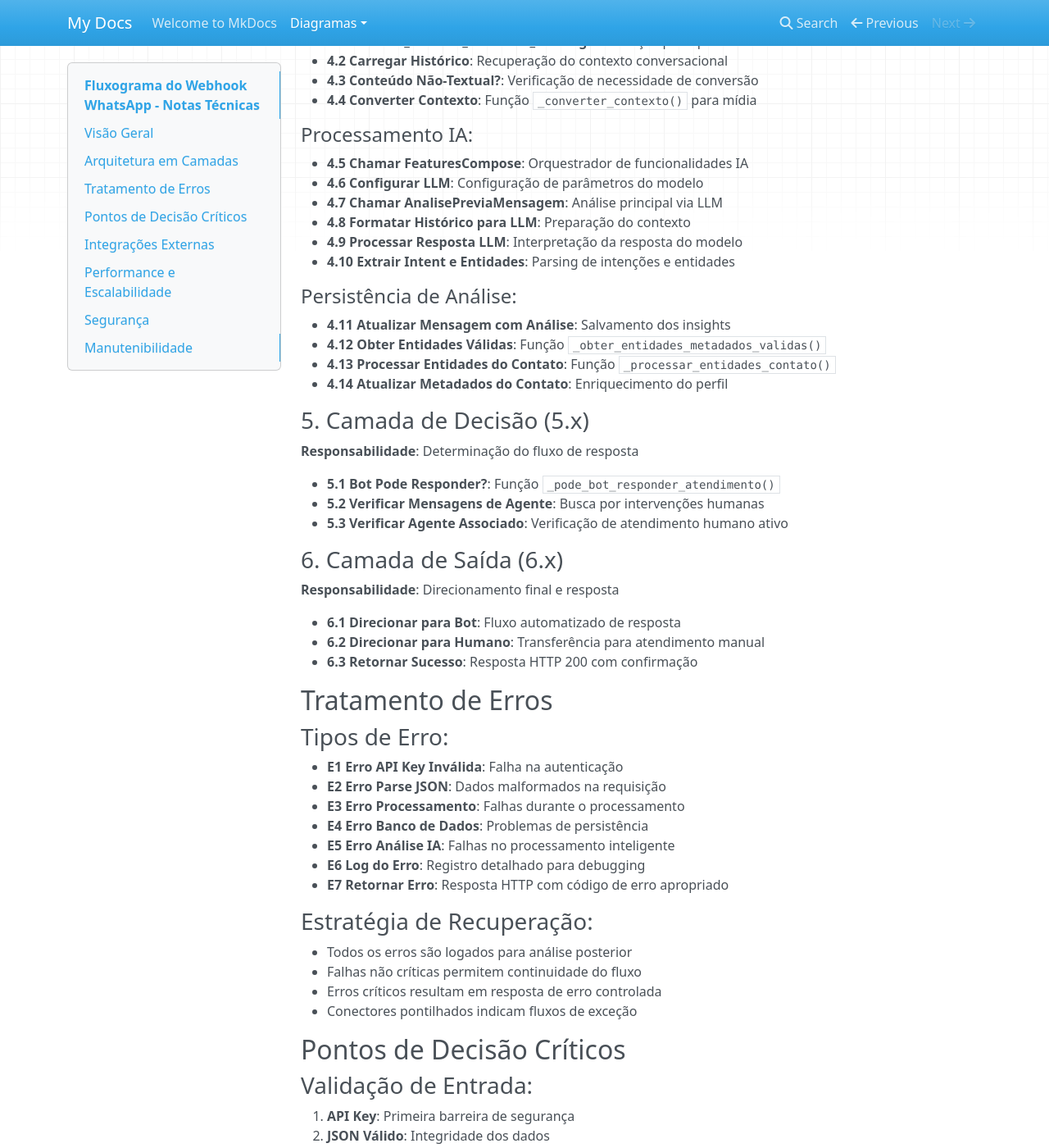
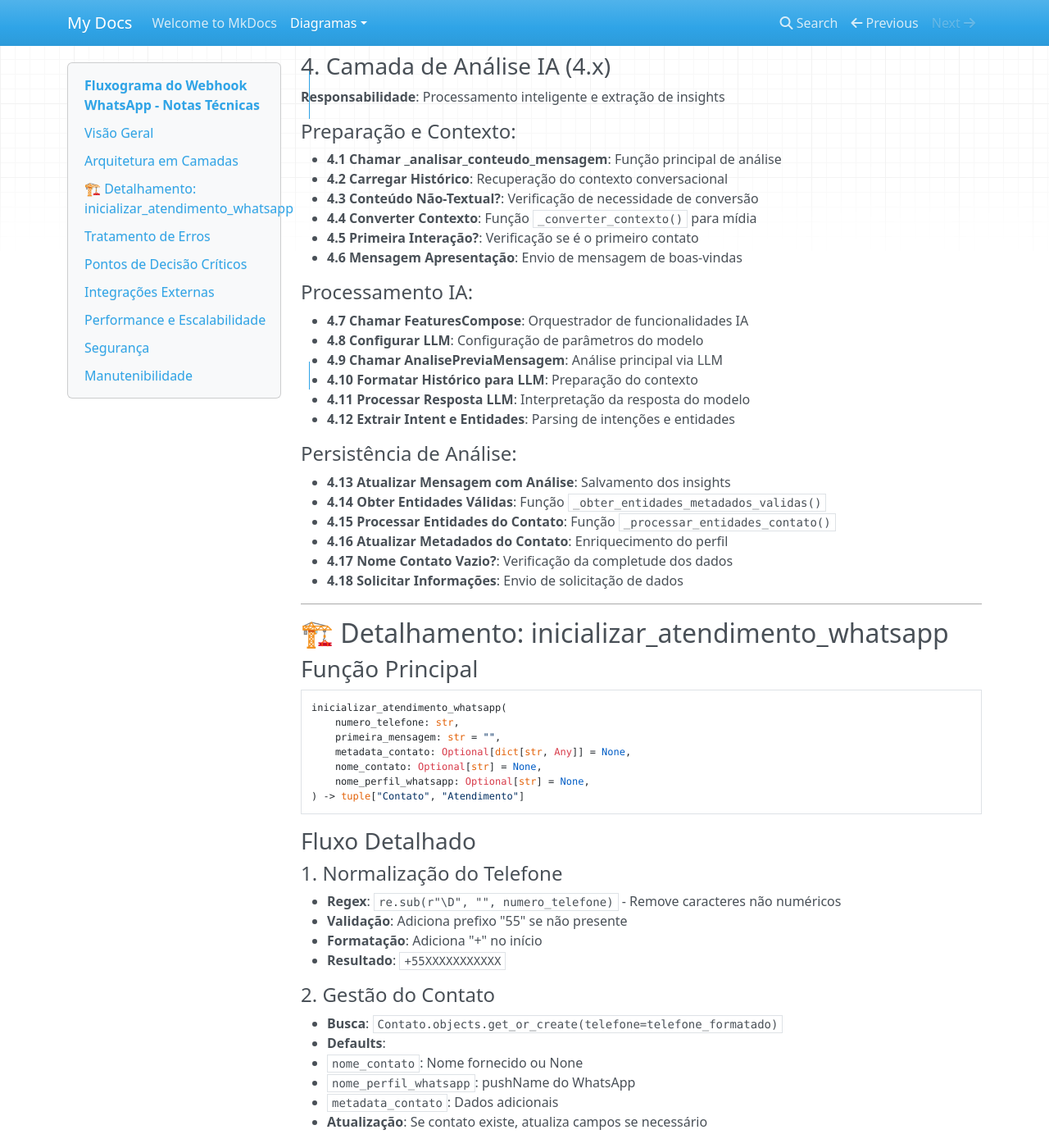
Before and after one commit to pwlimaverde/smart-core-assistant-painel, an MkDocs documentation site: the page built from docs/diagramas/oraculo/webhook_whatsapp/fluxograma_webhook_whatsapp_notas.md, in a window 1280 px wide and 1400 px high, scrolled down 1284 px. Shown: the whole window at 82% size. Built offline with MkDocs 1.6.1, drawn with Linux system fonts in a browser that asks for light colours; nearby versions of some CDN libraries; some of the changed text lies outside the part shown.

Commit message:
ajuste diagrama webhook_whatsapp

````diff
--- a/docs/diagramas/oraculo/webhook_whatsapp/fluxograma_webhook_whatsapp_notas.md
+++ b/docs/diagramas/oraculo/webhook_whatsapp/fluxograma_webhook_whatsapp_notas.md
@@ -20,6 +20,12 @@
 - **2.1 Chamar nova_mensagem**: Invocação da função principal de processamento
 - **2.2 Extrair Dados da Mensagem**: Extração de metadados (ID, remetente, timestamp)
 - **2.3 Tipo de Mensagem?**: Classificação baseada no tipo de conteúdo recebido
+- **2.4 Inicializar Atendimento WhatsApp**: Preparação do contexto de atendimento
+- **2.5 Normalizar Telefone**: Formatação do número de telefone
+- **2.6 Buscar/Criar Contato**: Gestão de dados do contato
+- **2.7 Atendimento Ativo?**: Verificação de atendimento existente
+- **2.8 Usar Atendimento Existente**: Reutilização de contexto
+- **2.9 Criar Novo Atendimento**: Criação de novo atendimento
 
 ### 3. Camada de Processamento (3.x)
 **Responsabilidade**: Processamento específico por tipo e persistência
@@ -35,8 +41,8 @@
 #### Persistência e Relacionamentos:
 - **3.7 Chamar processar_mensagem_whatsapp**: Função de persistência principal
 - **3.8 Tipo de Remetente?**: Classificação (contato, bot, agente humano)
-- **3.9 Criar/Atualizar Contato**: Gestão de dados do contato
-- **3.10 Criar Mensagem**: Persistência da mensagem no banco
+- **3.9 Criar Mensagem**: Persistência da mensagem no banco
+- **3.10 Mensagem Duplicada?**: Verificação de duplicação
 - **3.11 Atualizar Última Interação**: Timestamp da última atividade
 - **3.12 Primeira Mensagem?**: Verificação para inicialização de atendimento
 - **3.13 Atualizar Status Atendimento**: Mudança de status quando necessário
@@ -49,34 +55,98 @@
 - **4.2 Carregar Histórico**: Recuperação do contexto conversacional
 - **4.3 Conteúdo Não-Textual?**: Verificação de necessidade de conversão
 - **4.4 Converter Contexto**: Função `_converter_contexto()` para mídia
+- **4.5 Primeira Interação?**: Verificação se é o primeiro contato
+- **4.6 Mensagem Apresentação**: Envio de mensagem de boas-vindas
 
 #### Processamento IA:
-- **4.5 Chamar FeaturesCompose**: Orquestrador de funcionalidades IA
-- **4.6 Configurar LLM**: Configuração de parâmetros do modelo
-- **4.7 Chamar AnalisePreviaMensagem**: Análise principal via LLM
-- **4.8 Formatar Histórico para LLM**: Preparação do contexto
-- **4.9 Processar Resposta LLM**: Interpretação da resposta do modelo
-- **4.10 Extrair Intent e Entidades**: Parsing de intenções e entidades
+- **4.7 Chamar FeaturesCompose**: Orquestrador de funcionalidades IA
+- **4.8 Configurar LLM**: Configuração de parâmetros do modelo
+- **4.9 Chamar AnalisePreviaMensagem**: Análise principal via LLM
+- **4.10 Formatar Histórico para LLM**: Preparação do contexto
+- **4.11 Processar Resposta LLM**: Interpretação da resposta do modelo
+- **4.12 Extrair Intent e Entidades**: Parsing de intenções e entidades
 
 #### Persistência de Análise:
-- **4.11 Atualizar Mensagem com Análise**: Salvamento dos insights
-- **4.12 Obter Entidades Válidas**: Função `_obter_entidades_metadados_validas()`
-- **4.13 Processar Entidades do Contato**: Função `_processar_entidades_contato()`
-- **4.14 Atualizar Metadados do Contato**: Enriquecimento do perfil
+- **4.13 Atualizar Mensagem com Análise**: Salvamento dos insights
+- **4.14 Obter Entidades Válidas**: Função `_obter_entidades_metadados_validas()`
+- **4.15 Processar Entidades do Contato**: Função `_processar_entidades_contato()`
+- **4.16 Atualizar Metadados do Contato**: Enriquecimento do perfil
+- **4.17 Nome Contato Vazio?**: Verificação da completude dos dados
+- **4.18 Solicitar Informações**: Envio de solicitação de dados
+
+---
+
+## 🏗️ Detalhamento: inicializar_atendimento_whatsapp
+
+### Função Principal
+```python
+inicializar_atendimento_whatsapp(
+    numero_telefone: str,
+    primeira_mensagem: str = "",
+    metadata_contato: Optional[dict[str, Any]] = None,
+    nome_contato: Optional[str] = None,
+    nome_perfil_whatsapp: Optional[str] = None,
+) -> tuple["Contato", "Atendimento"]
+```
+
+### Fluxo Detalhado
+
+#### 1. Normalização do Telefone
+- **Regex**: `re.sub(r"\D", "", numero_telefone)` - Remove caracteres não numéricos
+- **Validação**: Adiciona prefixo "55" se não presente
+- **Formatação**: Adiciona "+" no início
+- **Resultado**: `+55XXXXXXXXXXX`
+
+#### 2. Gestão do Contato
+- **Busca**: `Contato.objects.get_or_create(telefone=telefone_formatado)`
+- **Defaults**:
+  - `nome_contato`: Nome fornecido ou None
+  - `nome_perfil_whatsapp`: pushName do WhatsApp
+  - `metadata_contato`: Dados adicionais
+- **Atualização**: Se contato existe, atualiza campos se necessário
+
+#### 3. Verificação de Atendimento Ativo
+- **Query**: Busca atendimentos com status válidos:
+  - `AGUARDANDO_INICIAL`
+  - `EM_ANDAMENTO`
+  - `AGUARDANDO_CLIENTE`
+  - `AGUARDANDO_ATENDENTE`
+- **Filtro**: `contato=contato, status__in=status_validos`
+
+#### 4. Criação de Novo Atendimento (se necessário)
+- **Status Inicial**: `StatusAtendimento.AGUARDANDO_INICIAL`
+- **Contexto**: Metadados específicos do WhatsApp
+- **Histórico**: Entrada automática "Atendimento iniciado via WhatsApp"
+- **Timestamp**: `data_inicio` automático
+
+#### 5. Tratamento de Erros
+- **Exception Handling**: Try/catch para toda a operação
+- **Logging**: Registro de erros com contexto
+- **Rollback**: Transações seguras para consistência
+
+### Integrações
+
+#### Com nova_mensagem
+- **Chamada**: Após extração dos dados do webhook
+- **Parâmetros**: Telefone, pushName, primeira mensagem
+- **Retorno**: Tupla (contato, atendimento) para uso posterior
+
+#### Com processar_mensagem_whatsapp
+- **Dependência**: Requer contato e atendimento inicializados
+- **Contexto**: Usa objetos retornados para criar mensagem
+- **Status**: Pode alterar status do atendimento se primeira mensagem
 
 ### 5. Camada de Decisão (5.x)
 **Responsabilidade**: Determinação do fluxo de resposta
 
 - **5.1 Bot Pode Responder?**: Função `_pode_bot_responder_atendimento()`
-- **5.2 Verificar Mensagens de Agente**: Busca por intervenções humanas
-- **5.3 Verificar Agente Associado**: Verificação de atendimento humano ativo
+- **5.2 Direcionar para Bot**: Fluxo automatizado de resposta
+- **5.3 Direcionar para Humano**: Transferência para atendimento manual
 
 ### 6. Camada de Saída (6.x)
 **Responsabilidade**: Direcionamento final e resposta
 
-- **6.1 Direcionar para Bot**: Fluxo automatizado de resposta
-- **6.2 Direcionar para Humano**: Transferência para atendimento manual
-- **6.3 Retornar Sucesso**: Resposta HTTP 200 com confirmação
+- **6.1 Retornar Sucesso**: Resposta HTTP 200 com confirmação
 
 ## Tratamento de Erros
 
@@ -117,15 +187,21 @@
 - **Mensagem**: Histórico conversacional
 - **Atendimento**: Estados de atendimento
 - **Metadados**: Informações enriquecidas
+- **Índices**: Otimizações para telefone, message_id_whatsapp, status
 
 ### Serviços IA:
 - **LLM (Large Language Model)**: Análise de conteúdo
 - **Extração de Entidades**: Identificação de dados estruturados
 - **Detecção de Intenção**: Classificação de propósito
+- **Entidades**: Extração automática de dados do cliente
+- **Intents**: Detecção de intenções da conversa
 
 ### APIs WhatsApp:
 - **Webhook**: Recebimento de mensagens
 - **Metadados de Mídia**: Informações de arquivos
+- **Send API**: Envio de respostas (futuro)
+- **Media API**: Download de arquivos (futuro)
+- **Tipos Suportados**: Texto, imagem, áudio, vídeo, documento, localização, contato, interativos
 
 ## Performance e Escalabilidade
 
````
Also changed, not shown: 3 other files.
